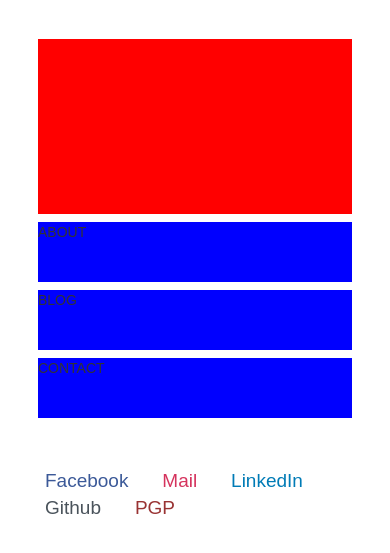
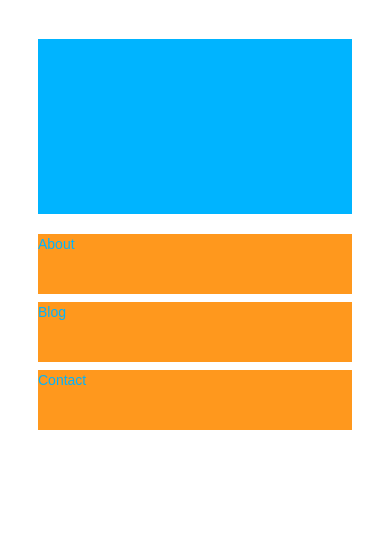
Before and after one commit to d16r/dustinshahidehpour.com, a Flask app: page / in a window 390 px wide. Shown: the top 553 px of the page. Run offline with Flask 2, Linux system fonts and the light colour scheme; some libraries are stand-ins or nearby versions; some web fonts are replaced.

Commit message:
Added new colors, changed Github band, continued with reformatting of pages.

```diff
--- a/app/static/css/style.css
+++ b/app/static/css/style.css
@@ -1,18 +1,30 @@
 .big-box {
-    background-color: red;
+    background-color: rgb(0,180,255);
     min-height: 175px;
-    margin: 8px;
+    margin: 8px 8px 20px 8px;
 }
 
 .box {
-    background-color: blue;
+    background-color: #FF981D;
     min-height: 60px;
     margin: 8px;
 }
 
-.contact {
-    font-size: 19px;
-    text-align: center;
+.box > a {
+    display: block;
+    height: 60px;
+    width: 100%;
+}
+
+.box > a:hover {
+    background-color: rgb(81,81,81);
+    color: white;
+    transition: background-color .7s ease;
+    -o-transition: background-color .7s ease;
+    -webkit-transition: background-color .7s ease;
+    -moz-transition: background-color .7s ease;
+    -webkit-transform: background-color .7s ease;
+    transform: background-color .7s ease;
 }
 
 .container {
@@ -21,17 +33,12 @@
 
 .container a:hover {
     text-decoration: none;
-    transition: color .7s ease;
-    -o-transition: color .7s ease;
-    -webkit-transition: color .7s ease;
-    -moz-transition: color .7s ease;
-    -webkit-transform: color .7s ease;
-    transform: color .7s ease;
 }
 
 .container a {
-    color: rgb(83,174, 202);
+    color: rgb(0,180,255);
 }
+
 .grey {
     color: rgb(104,104,104);
 }
@@ -44,27 +51,3 @@
 .post {
     margin: 1px;
 }
-
-.tag {
-    font-size: 16px;
-}
-
-.facebook a {
-    color: rgb(59,89,152);
-}
-
-.github a {
-    color: rgb(74, 83, 91);
-}
-
-.linkedin a {
-    color: rgb(0, 123, 182);
-}
-
-.email a {
-    color: rgb(213, 51, 93);
-}
-
-.pgp a {
-    color: rgb(153, 51, 51);
-}
--- a/app/templates/index.html
+++ b/app/templates/index.html
@@ -1,13 +1,3 @@
 {% extends "layouts/_base.html" %}
 {% block content %}
-    <div class="col-md-8">
-    </div>
-    <br><br>
-    <div>
-        <span class="col-md-1 col-md-offset-1 contact facebook"><a href="https://www.facebook.com/dustin.shahidehpour">Facebook</a></span>
-        <span class="col-md-1 col-md-offset-1 contact email"><a href="mailto:dshahidehpour@gmail.com">Mail</a></span>
-        <span class="col-md-1 col-md-offset-1 contact linkedin"><a href="http://www.linkedin.com/pub/dustin-shahidehpour/3b/7a5/a08">LinkedIn</a></span>
-        <span class="col-md-1 col-md-offset-1 contact github"><a href="https://github.com/dshahidehpour">Github</a></span>
-        <span class="col-md-1 col-md-offset-1 contact pgp"><a href="http://pgp.mit.edu:11371/pks/lookup?op=get&search=0x5F69F8DECBEAA003">PGP</a></span>
-    </div>
 {% endblock %}
--- a/app/templates/layouts/_base.html
+++ b/app/templates/layouts/_base.html
@@ -18,16 +18,16 @@
         <title>Dustin Shahidehpour</title>
   </head>
   <body>
-      <a class="hidden-xs" href="https://github.com/dshahidehpour/dustinshahidehpour.com"><img style="position: absolute; top: 0; right: 0; border: 0;" src="https://s3.amazonaws.com/github/ribbons/forkme_right_gray_6d6d6d.png" alt="Fork me on GitHub"></a>
+      <a class="hidden-xs" href="https://github.com/dshahidehpour/dustinshahidehpour.com"><img style="position: absolute; top: 0; right: 0; border: 0;" src="https://s3.amazonaws.com/github/ribbons/forkme_right_orange_ff7600.png" alt="Fork me on GitHub"></a>
 
       <div class="container middle">
         <div class="col-md-4">
             <div class="big-box"></div>
-            <div class="box">ABOUT</div>
-            <div class="box">BLOG</div>
-            <div class="box">CONTACT</div>
+            <div class="box"><a href="/">About</a></div>
+            <div class="box"><a href="/blog">Blog</a></div>
+            <div class="box"><a href="/contact">Contact</a></div>
         </div>
-        <div class="col-md-8">
+        <div class="col-md-7">
           {% block content %}
           {% endblock %}
         </div>
@@ -45,7 +45,6 @@
 
         ga('create', 'UA-43766259-1', 'dustinshahidehpour.com');
         ga('send', 'pageview');
-
-    </script>
+      </script>
   </body>
 </html>
--- a/app/views.py
+++ b/app/views.py
@@ -7,14 +7,16 @@ POST_DIR = app.config['POST_DIR']
 ############  App URLs  ################
 ########################################
 
+
 @app.route("/")
 def index():
     """
     This method returns the main page of the site.
     """
     posts = [p for p in flatpages if p.path.startswith(POST_DIR)]
-    posts.sort(key=lambda item:item['date'], reverse=True)
+    posts.sort(key=lambda item: item['date'], reverse=True)
     return render_template('index.html', posts=posts[:4])
+
 
 @app.route("/tag/<string:tag>/")
 def tag(tag):
@@ -25,24 +27,27 @@ def tag(tag):
     posts = [p for p in flatpages if tag in p.meta.get('tags', [])]
     return render_template('tag.html', pages=posts, tag=tag)
 
+
 @app.route("/blog/")
 def posts():
     """
     This method returns a page with a list of every post.
     """
     posts = [p for p in flatpages if p.path.startswith(POST_DIR)]
-    posts.sort(key=lambda item:item['date'], reverse=True)
+    posts.sort(key=lambda item: item['date'], reverse=True)
 
     #Get the tag count from all posts.
     tags = sum([p.meta.get('tags', []) for p in flatpages], [])
     tag_count = {}
     for tag in tags:
-      if tag_count.get(tag) is None:
-        tag_count[tag] = 1
-      else:
-        tag_count[tag] += 1
+        if tag_count.get(tag) is None:
+            tag_count[tag] = 1
+        else:
+            tag_count[tag] += 1
 
-    return render_template('posts.html', posts=posts, tags=sorted(tag_count), tag_count=tag_count)
+    return render_template('posts.html', posts=posts,
+                           tags=sorted(tag_count), tag_count=tag_count)
+
 
 @app.route('/blog/<name>/')
 def post(name):
@@ -53,23 +58,33 @@ def post(name):
     post = flatpages.get_or_404(path)
     return render_template('post.html', post=post)
 
+
+@app.route('/contact/')
+def contact():
+    """
+    This method returns all the user's contact information.
+    """
+    return render_template('contact.html')
+
+
 @app.errorhandler(404)
 def page_not_found(e):
-  return render_template('404.html'), 404
+    return render_template('404.html'), 404
 
 
 ########################################
 ######  Flask-Frozen Methods    ########
 ########################################
 
+
 @freezer.register_generator
 def tag():
-  """
-  This generator will generator all the static pages
-  needed for the any /tag/ Urls
-  """
-  #Grabs all the tags. Flatten them into a set.
-  all_tags = [p.meta.get('tags',[]) for p in flatpages]
-  unique_tags = set(sum(all_tags, []))
-  for tag in unique_tags:
-    yield 'tag', {'tag': tag}
+    """
+    This generator will generator all the static pages
+    needed for the any /tag/ Urls
+    """
+    #Grabs all the tags. Flatten them into a set.
+    all_tags = [p.meta.get('tags', []) for p in flatpages]
+    unique_tags = set(sum(all_tags, []))
+    for tag in unique_tags:
+        yield 'tag', {'tag': tag}
```
Also changed, not shown: app/templates/post.html (+1 -6 lines).
